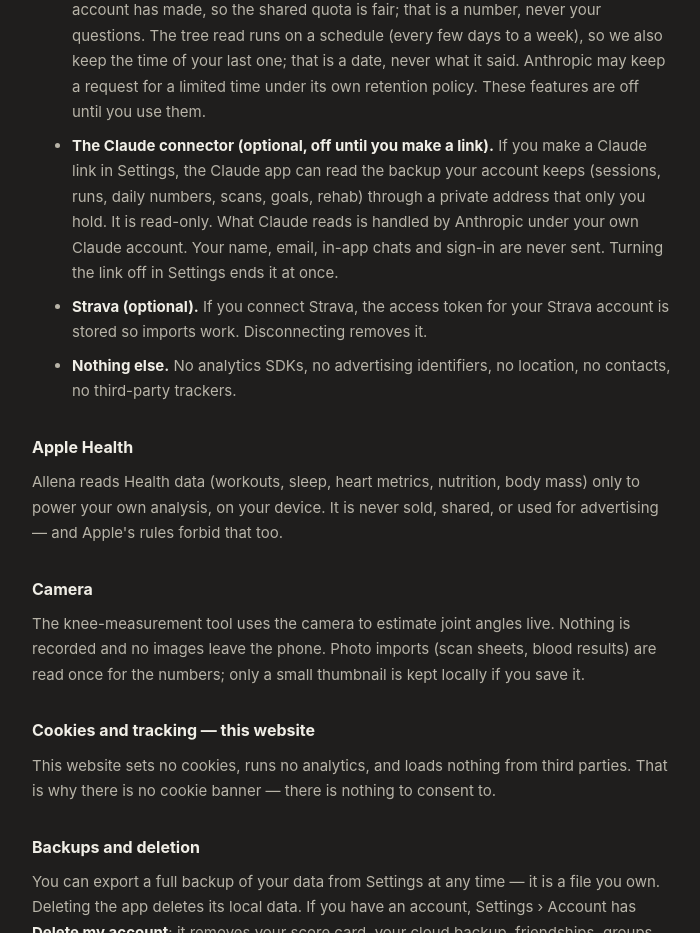
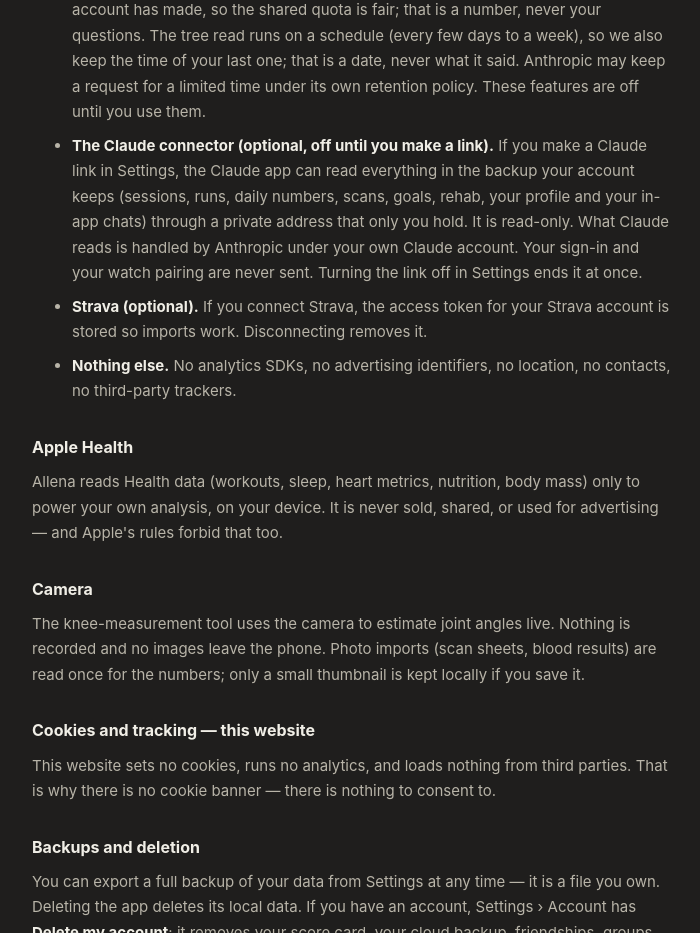
Before and after one commit to sathyacrisren-ui/sathyacrisren-ui.github.io, a plain HTML site: page privacy.html in a window 1280 px wide. Shown: the part 1518-2451 px from the top of the page, without its empty margins (288-988 px from the left). Drawn offline with Linux system fonts and the light colour scheme.

Commit message:
Root 2026-11-25 13:06

```diff
--- a/privacy.html
+++ b/privacy.html
@@ -31,7 +31,7 @@ a{color:var(--text)}
 <li><b style="color:var(--text)">Account &amp; race scores (optional).</b> If you sign in to race friends, a small score card syncs to our database: your chosen first name, weekly witnessed-point totals, session counts, a points tier, an activation flag, and a few usage counters (how many deep reads, chats and collection opens, and the date of your last read). The score card has no fields for training content — your sets, weights, exercise names and check-in scores are not on it. Friends and group members can see your score card, counters included; nobody else can, and nobody can see your backup. If a new account joins with a friend's code, the server also records that the code was used and how many free reads each of you has left: a count, nothing about your training.</li>
 <li><b style="color:var(--text)">Pods (optional).</b> If you join a pod — three people at a similar stage, sharing one weekly number — two more fields ride that same score card: a stage bracket (roughly how far into rehab you are, or how often you have been training) and a yes/no flag for whether this is an exempt week for you. Those two are health-related, they are the only health-related fields that ever leave your phone, and the screen you opt in on says so before you join. Your actual pain, swelling and check-in numbers never travel — only the yes or no. Leaving a pod is one tap and stops sending them.</li>
 <li><b style="color:var(--text)">AI features (optional).</b> If you use the coach chat, the deep read, or photo reading (programs, body-scan sheets, blood results), the relevant text or image is sent to the AI provider (Anthropic) to generate the response, then used for nothing else — it is not used to train models. For the coach chat that context is your training record (sessions with every set, runs, your programme and goals, readiness, the day tags you add (drinks, late caffeine, late meals, stressful days), Apple Health numbers, body scans, blood results, rehab status and check-ins, your notes, and the things you asked Allena to remember, plus the text of a screen when you tap to attach it), so you never have to explain your training to it. A private chat is not saved on your phone and adds nothing to Allena's memory, but it still goes to Anthropic to be answered. Your name and email are never included. The app asks before the first time it sends anything. We also keep a per-day count of how many AI requests your account has made, so the shared quota is fair; that is a number, never your questions. The tree read runs on a schedule (every few days to a week), so we also keep the time of your last one; that is a date, never what it said. Anthropic may keep a request for a limited time under its own retention policy. These features are off until you use them.</li>
-<li><b style="color:var(--text)">The Claude connector (optional, off until you make a link).</b> If you make a Claude link in Settings, the Claude app can read the backup your account keeps (sessions, runs, daily numbers, scans, goals, rehab) through a private address that only you hold. It is read-only. What Claude reads is handled by Anthropic under your own Claude account. Your name, email, in-app chats and sign-in are never sent. Turning the link off in Settings ends it at once.</li>
+<li><b style="color:var(--text)">The Claude connector (optional, off until you make a link).</b> If you make a Claude link in Settings, the Claude app can read everything in the backup your account keeps (sessions, runs, daily numbers, scans, goals, rehab, your profile and your in-app chats) through a private address that only you hold. It is read-only. What Claude reads is handled by Anthropic under your own Claude account. Your sign-in and your watch pairing are never sent. Turning the link off in Settings ends it at once.</li>
 <li><b style="color:var(--text)">Strava (optional).</b> If you connect Strava, the access token for your Strava account is stored so imports work. Disconnecting removes it.</li>
 <li><b style="color:var(--text)">Nothing else.</b> No analytics SDKs, no advertising identifiers, no location, no contacts, no third-party trackers.</li>
 </ul>
```
